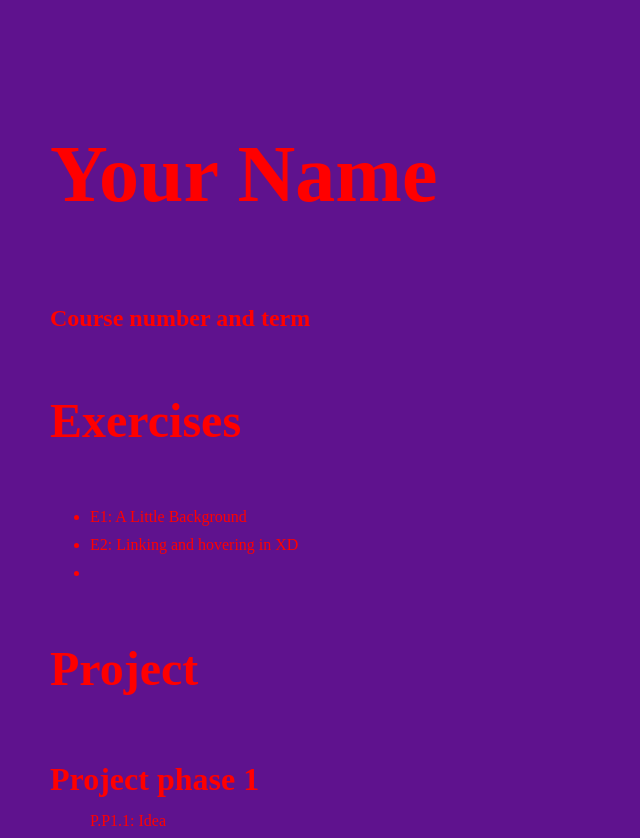
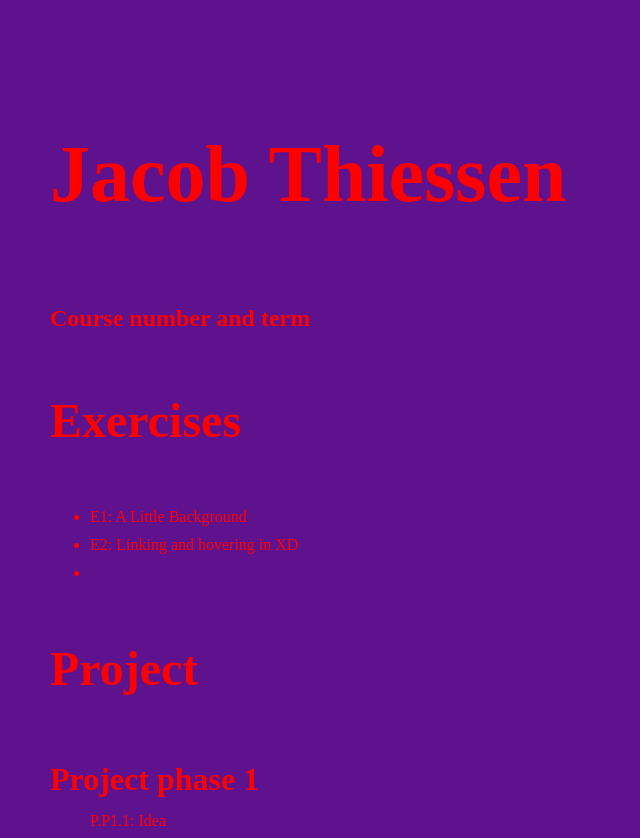
Before and after one commit to Potat0Gaming/avt415, a plain HTML site: page index.html in a window 1280 px wide. Shown: the top 838 px of the page, without its empty margins (0-640 px from the left). Drawn offline with Linux system fonts and the light colour scheme.

Commit message:
1/24/24_2

```diff
--- a/avt415/index.html
+++ b/index.html
@@ -7,7 +7,7 @@
 </head>
 
 <body>
-<h1>Your Name</h1>
+<h1>Jacob Thiessen</h1>
 	<h4>Course number and term</h4>
 		<div class="column"><h2>Exercises</h2>
 			<ul>
```
Also changed, not shown: css/main.css (renamed from avt415/css/main.css), 1 other file.
